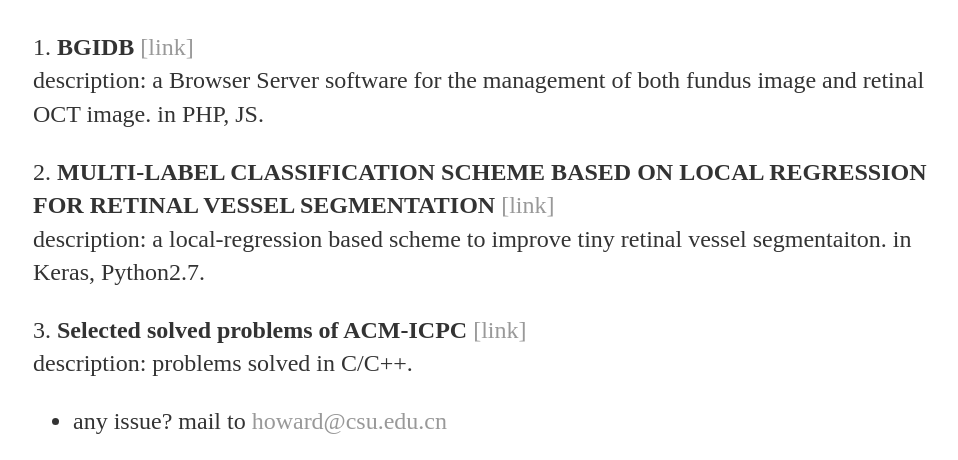
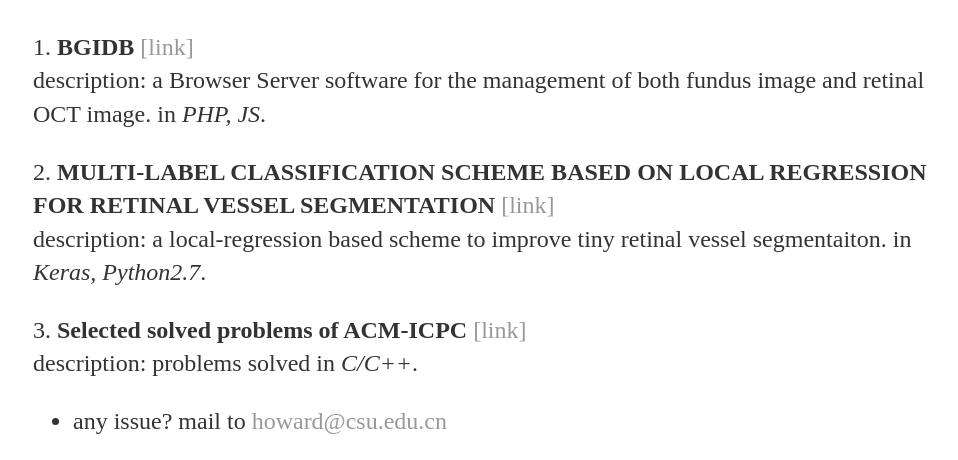
Before and after one commit to howardchina/howardchina.github.io, a Jekyll site: the page built from project/index.html, in a window 1280 px wide. Shown: the part 171-631 px from the top of the page, without its empty margins (159-1117 px from the left). Built offline with Jekyll 4.4.1, drawn with Linux system fonts in a browser that asks for light colours.

Commit message:
revised format

```diff
--- a/project/index.html
+++ b/project/index.html
@@ -7,13 +7,13 @@
 			<h1>Project</h1>
 
 			<p> 1.<strong> BGIDB </strong> <a href="https://github.com/howardchina/BGIDB">[link]</a><br>
-			description: a Browser Server software for the management of both fundus image and retinal OCT image. in PHP, JS.</p>
+			description: a Browser Server software for the management of both fundus image and retinal OCT image. in <I>PHP, JS</I>.</p>
 
 			<p> 2.<strong> MULTI-LABEL CLASSIFICATION SCHEME BASED ON LOCAL REGRESSION FOR RETINAL VESSEL SEGMENTATION </strong><a href="https://github.com/howardchina/MULTI-LABEL-CLASSIFICATION-SCHEME-BASED-ON-LOCAL-REGRESSION-FOR-RETINAL-VESSEL-SEGMENTATION">[link]</a><br>
-			description: a local-regression based scheme to improve tiny retinal vessel segmentaiton. in Keras, Python2.7.</p>
+			description: a local-regression based scheme to improve tiny retinal vessel segmentaiton. in <I>Keras, Python2.7</I>.</p>
 
 			<p> 3.<strong> Selected solved problems of ACM-ICPC </strong><a href="https://github.com/howardchina/ACM-ICPC-solved-problem">[link]</a><br>
-			description: problems solved in C/C++.</p>
+			description: problems solved in <I>C/C++</I>.</p>
 
 			<ul class="contacts">
 				<li>any issue? mail to <a href="mailto:howard@csu.edu.cn">howard@csu.edu.cn</a></li>
```
